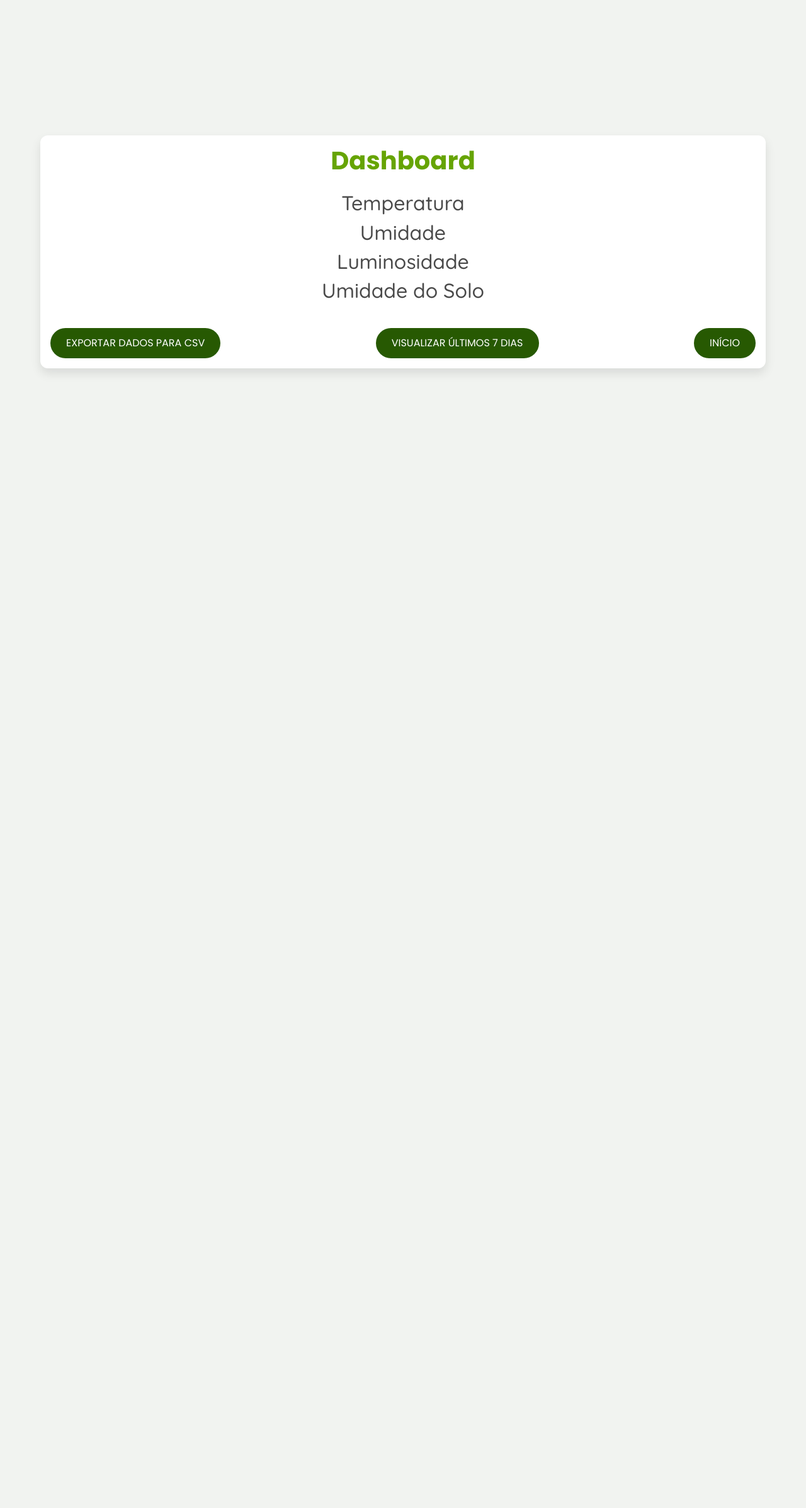
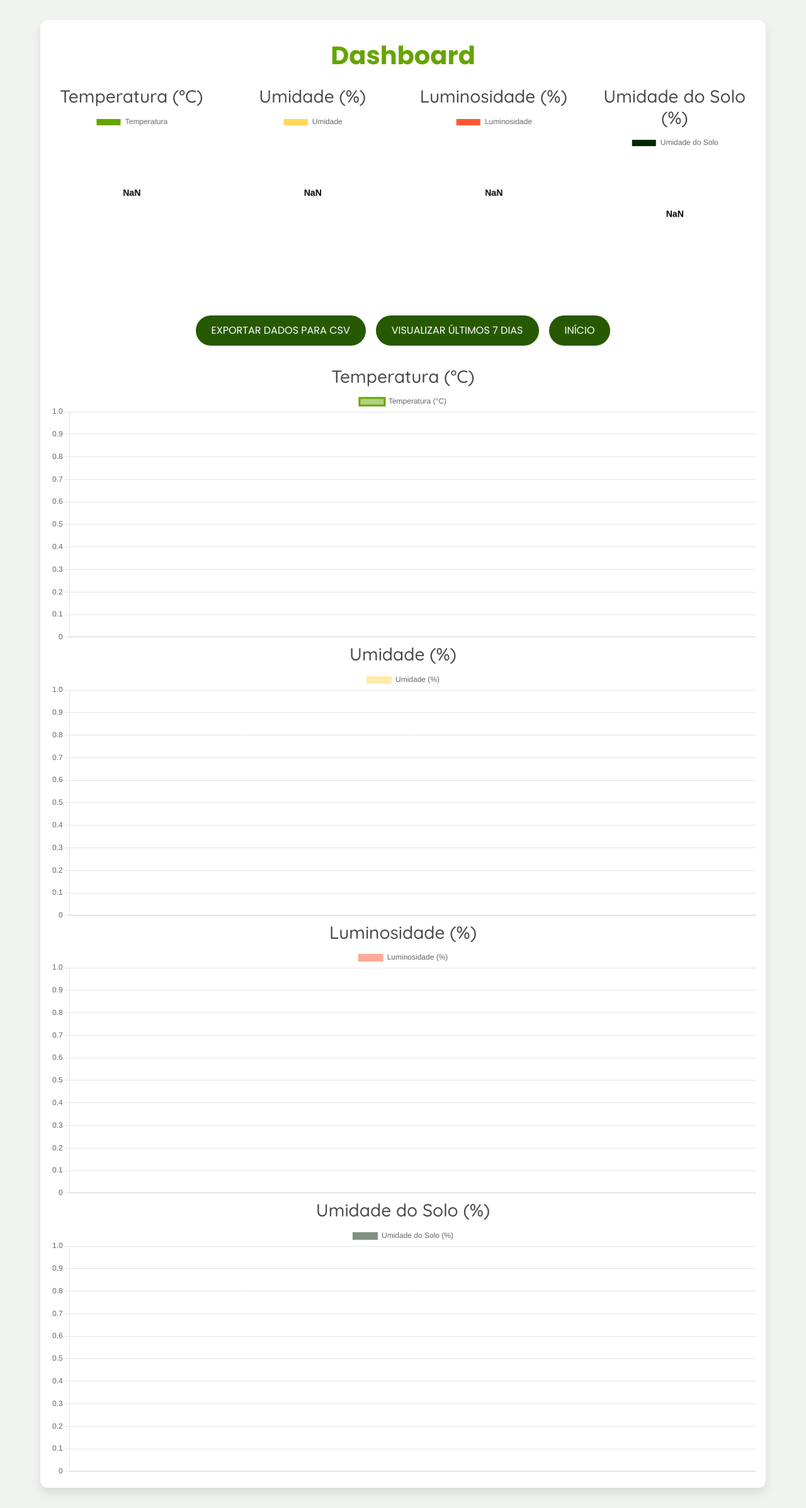
Before and after one commit to kevinwduran/esp32-brotofacil, a Flask app: template flask/app/views/dashboard.html in a window 1280 px wide. Shown: the whole page at 63% size. Before the commit the page ends 593 px from the top, so only its background shows below. Run offline with Flask 3, Linux system fonts and the light colour scheme; the template is opened without the code that fills it, so the values that code supplies are empty; some libraries are stand-ins or nearby versions.

Commit message:
Gráficos Chart.js

```diff
--- a/flask/app/static/dashboard.css
+++ b/flask/app/static/dashboard.css
@@ -7,4 +7,5 @@
     border-radius: 12px;
     box-shadow: 0 8px 16px rgba(0, 0, 0, 0.1);
     text-align: center;
+    padding: 1rem;
 }
--- a/flask/app/static/styles.css
+++ b/flask/app/static/styles.css
@@ -7,6 +7,9 @@
 .mt2 {
     margin-top: 2rem;
 }
+.chart {
+    height: 150px; /* Defina a altura que você deseja */
+  }
 .mb2 {
     margin-bottom: 2rem;
 }
@@ -90,4 +93,5 @@
 
 .cta-part {
     padding: 1rem 0;
+    gap: 1rem;
 }
--- a/flask/app/views/dashboard.html
+++ b/flask/app/views/dashboard.html
@@ -1,44 +1,269 @@
-{% extends "templates/layout.html" %}
-{% block title %}Dashboard - Broto Fácil{% endblock %}
-{% block content %}
-
+{% extends "templates/layout.html" %} {% block title %}Dashboard - Broto Fácil{%
+endblock %} {% block content %}
 <div class="dashboard">
   <h1 class="title">Dashboard</h1>
+
+  <!-- Gráficos Resumo -->
   <div class="row">
-    <!-- Gráfico de Temperatura -->
-    <div class="col-md-12">
-      <h2>Temperatura</h2>
-      <div>{{ temp_graph|safe }}</div>
+    <div class="col">
+      <h3>Temperatura (°C)</h3>
+      <canvas id="chartTempResumo" class="chart"></canvas>
     </div>
-
-    <!-- Gráfico de Umidade -->
-    <div class="col-md-12">
-      <h2>Umidade</h2>
-      <div>{{ umid_graph|safe }}</div>
+    <div class="col">
+      <h3>Umidade (%)</h3>
+      <canvas id="chartUmidadeResumo" class="chart"></canvas>
+    </div>
+    <div class="col">
+      <h3>Luminosidade (%)</h3>
+      <canvas id="chartLumResumo" class="chart"></canvas>
+    </div>
+    <div class="col">
+      <h3>Umidade do Solo (%)</h3>
+      <canvas id="chartUmidadeSoloResumo" class="chart"></canvas>
     </div>
   </div>
 
-  <div class="row">
-    <!-- Gráfico de Luminosidade -->
-    <div class="col-md-12">
-      <h2>Luminosidade</h2>
-      <div>{{ lumi_graph|safe }}</div>
-    </div>
-
-    <!-- Gráfico de Umidade do Solo -->
-    <div class="col-md-12">
-      <h2>Umidade do Solo</h2>
-      <div>{{ solo_graph|safe }}</div>
-    </div>
-  </div>
-
-  <div class="row cta-part d-flex justify-content-between mt-3 mx-3">
-    <a href="{{ url_for('api.exportar_csv') }}" class="btn btn-custom">Exportar Dados para CSV</a>
-    <a href="{{ url_for('dashboard.dashboard') }}" class="btn btn-custom">Visualizar Últimos 7 Dias</a>
+  <div class="row cta-part d-flex gap-3 justify-content-center mt-3 mb-3">
+    <a href="{{ url_for('api.exportar_csv') }}" class="btn btn-custom"
+      >Exportar Dados para CSV</a
+    >
+    <a href="{{ url_for('dashboard.dashboard') }}" class="btn btn-custom"
+      >Visualizar Últimos 7 Dias</a
+    >
     <a href="{{ url_for('home.index') }}">
       <button class="btn btn-custom">Início</button>
     </a>
   </div>
+
+  <!-- Gráfico de Temperatura -->
+  <div class="row">
+    <div class="col">
+      <h3>Temperatura (°C)</h3>
+      <canvas id="chartTemperatura" class="chart-big"></canvas>
+    </div>
+  </div>
+
+  <!-- Gráfico de Umidade -->
+  <div class="row">
+    <div class="col">
+      <h3>Umidade (%)</h3>
+      <canvas id="chartUmidade" class="chart-big"></canvas>
+    </div>
+  </div>
+
+  <!-- Gráfico de Luminosidade -->
+  <div class="row">
+    <div class="col">
+      <h3>Luminosidade (%)</h3>
+      <canvas id="chartLuminosidade" class="chart-big"></canvas>
+    </div>
+  </div>
+
+  <!-- Gráfico de Umidade do Solo -->
+  <div class="row">
+    <div class="col">
+      <h3>Umidade do Solo (%)</h3>
+      <canvas id="chartUmidadeSolo" class="chart-big"></canvas>
+    </div>
+  </div>
 </div>
 
+<!-- Estilos CSS -->
+<style>
+  .chart {
+    height: 100px; /* Ajuste a altura para um valor que não crie muito espaço em branco */
+  }
+
+  .chart-big {
+    text-align: center;
+    max-height: 400px;
+  }
+
+  /* Limitar a altura do container para evitar rolagem */
+  .dashboard {
+    overflow: hidden; /* Evitar rolagem indesejada */
+  }
+</style>
+
+<!-- Biblioteca Chart.js -->
+<script src="https://cdn.jsdelivr.net/npm/chart.js"></script>
+
+<!-- Script de configuração dos gráficos -->
+<script>
+  // Dados vindos do backend
+  const dataFromBackend = {
+    timestamps: {{ timestamps | tojson | safe }},
+    temperaturas: {{ temperaturas | tojson | safe }},
+    umidades: {{ umidades | tojson | safe }},
+    luminosidades: {{ luminosidades | tojson | safe }},
+    umidadesolos: {{ umidadesolos | tojson | safe }}
+  };
+
+  // Obter o último valor de cada conjunto de dados
+  const ultimaTemperatura = dataFromBackend.temperaturas[dataFromBackend.temperaturas.length - 1];
+  const ultimaUmidade = dataFromBackend.umidades[dataFromBackend.umidades.length - 1];
+  const ultimaLuminosidade = dataFromBackend.luminosidades[dataFromBackend.luminosidades.length - 1];
+  const ultimaUmidadeSolo = dataFromBackend.umidadesolos[dataFromBackend.umidadesolos.length - 1];
+
+  // Plugin para desenhar texto no centro do gráfico
+  const centerTextPlugin = {
+    id: 'centerText',
+    afterDraw(chart) {
+      const ctx = chart.ctx;
+      const data = chart.data.datasets[0].data;
+      const total = data.reduce((acc, val) => acc + val, 0);
+      const centerValue = Math.round(data[0]); // Apenas o valor do gráfico
+
+      ctx.save();
+      ctx.font = 'bold 14px Arial';
+      ctx.fillStyle = 'black'; // Cor do texto
+      ctx.textAlign = 'center';
+      ctx.textBaseline = 'middle';
+      ctx.fillText(centerValue, chart.width / 2, chart.height / 2);
+      ctx.restore();
+    }
+  };
+
+  // Gráfico Circular de Temperatura
+  const ctxTempResumo = document.getElementById('chartTempResumo').getContext('2d');
+  new Chart(ctxTempResumo, {
+    type: 'doughnut',
+    data: {
+      labels: ['Temperatura'],
+      datasets: [{
+        data: [ultimaTemperatura, 100 - ultimaTemperatura],
+        backgroundColor: ['rgba(102, 164, 4, 1)', 'rgba(200, 200, 200, 0.3)'],
+      }]
+    },
+    options: {
+      responsive: true,
+      plugins: {
+        centerText: true // Adiciona o plugin
+      }
+    },
+    plugins: [centerTextPlugin] // Registra o plugin
+  });
+
+  // Gráfico Circular de Umidade
+  const ctxUmidadeResumo = document.getElementById('chartUmidadeResumo').getContext('2d');
+  new Chart(ctxUmidadeResumo, {
+    type: 'doughnut',
+    data: {
+      labels: ['Umidade'],
+      datasets: [{
+        data: [ultimaUmidade, 100 - ultimaUmidade],
+        backgroundColor: ['rgba(255, 215, 89, 1)', 'rgba(200, 200, 200, 0.3)'],
+      }]
+    },
+    options: {
+      responsive: true,
+      plugins: {
+        centerText: true // Adiciona o plugin
+      }
+    },
+    plugins: [centerTextPlugin] // Registra o plugin
+  });
+
+  // Gráfico Circular de Luminosidade
+  const ctxLumResumo = document.getElementById('chartLumResumo').getContext('2d');
+  new Chart(ctxLumResumo, {
+    type: 'doughnut',
+    data: {
+      labels: ['Luminosidade'],
+      datasets: [{
+        data: [ultimaLuminosidade, 100 - ultimaLuminosidade],
+        backgroundColor: ['rgba(255, 87, 51, 1)', 'rgba(200, 200, 200, 0.3)'],
+      }]
+    },
+    options: {
+      responsive: true,
+      plugins: {
+        centerText: true // Adiciona o plugin
+      }
+    },
+    plugins: [centerTextPlugin] // Registra o plugin
+  });
+
+  // Gráfico Circular de Umidade do Solo
+  const ctxUmidadeSoloResumo = document.getElementById('chartUmidadeSoloResumo').getContext('2d');
+  new Chart(ctxUmidadeSoloResumo, {
+    type: 'doughnut',
+    data: {
+      labels: ['Umidade do Solo'],
+      datasets: [{
+        data: [ultimaUmidadeSolo, 100 - ultimaUmidadeSolo],
+        backgroundColor: ['rgba(3, 38, 3, 1)', 'rgba(200, 200, 200, 0.3)'],
+      }]
+    },
+    options: {
+      responsive: true,
+      plugins: {
+        centerText: true // Adiciona o plugin
+      }
+    },
+    plugins: [centerTextPlugin] // Registra o plugin
+  });
+
+  // Gráfico de Temperatura
+  const ctxTemp = document.getElementById('chartTemperatura').getContext('2d');
+  new Chart(ctxTemp, {
+    type: 'line',
+    data: {
+      labels: dataFromBackend.timestamps,
+      datasets: [{
+        label: 'Temperatura (°C)',
+        data: dataFromBackend.temperaturas,
+        borderColor: 'rgba(102, 164, 4, 1)',
+        backgroundColor: 'rgba(102, 164, 4, 0.5)',
+        fill: false,
+        tension: 0.4
+      }]
+    }
+  });
+
+  // Gráfico de Umidade
+  const ctxUmidade = document.getElementById('chartUmidade').getContext('2d');
+  new Chart(ctxUmidade, {
+    type: 'bar',
+    data: {
+      labels: dataFromBackend.timestamps,
+      datasets: [{
+        label: 'Umidade (%)',
+        data: dataFromBackend.umidades,
+        borderColor: 'rgba(255, 215, 89, 1)',
+        backgroundColor: 'rgba(255, 215, 89, 0.5)'
+      }]
+    }
+  });
+
+  // Gráfico de Luminosidade
+  const ctxLum = document.getElementById('chartLuminosidade').getContext('2d');
+  new Chart(ctxLum, {
+    type: 'bar',
+    data: {
+      labels: dataFromBackend.timestamps,
+      datasets: [{
+        label: 'Luminosidade (%)',
+        data: dataFromBackend.luminosidades,
+        borderColor: 'rgba(255, 87, 51, 1)',
+        backgroundColor: 'rgba(255, 87, 51, 0.5)'
+      }]
+    }
+  });
+
+  // Gráfico de Umidade do Solo
+  const ctxUmidadeSolo = document.getElementById('chartUmidadeSolo').getContext('2d');
+  new Chart(ctxUmidadeSolo, {
+    type: 'bar',
+    data: {
+      labels: dataFromBackend.timestamps,
+      datasets: [{
+        label: 'Umidade do Solo (%)',
+        data: dataFromBackend.umidadesolos,
+        borderColor: 'rgba(3, 38, 3, 1)',
+        backgroundColor: 'rgba(3, 38, 3, 0.5)'
+      }]
+    }
+  });
+</script>
 {% endblock %}
```
Also changed, not shown: flask/app/controllers/dashboard.py (+12 -32 lines).
